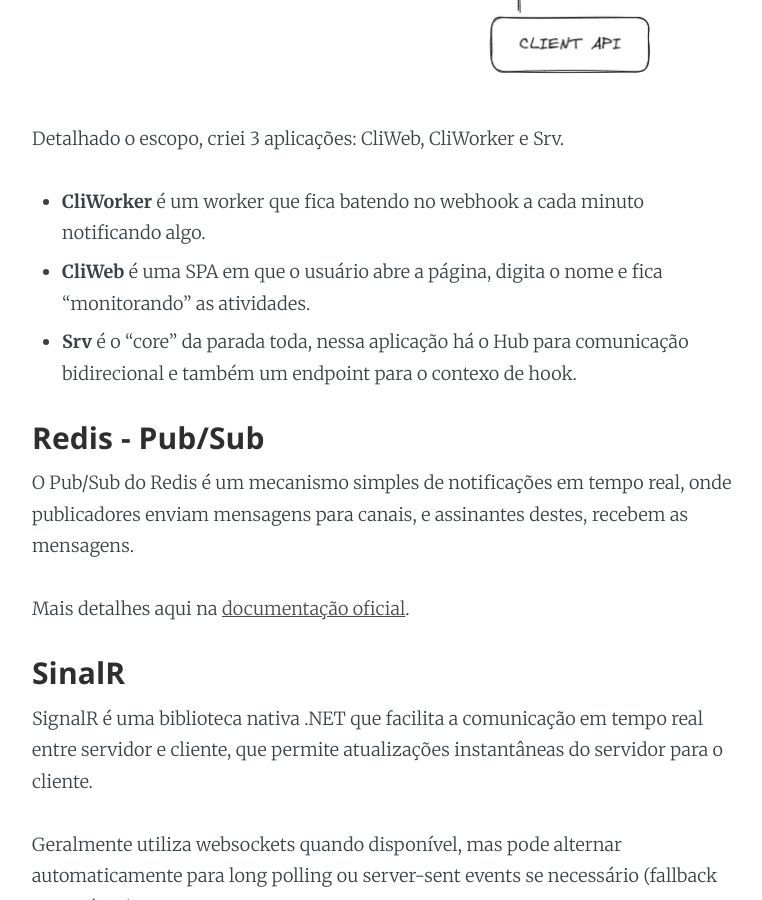
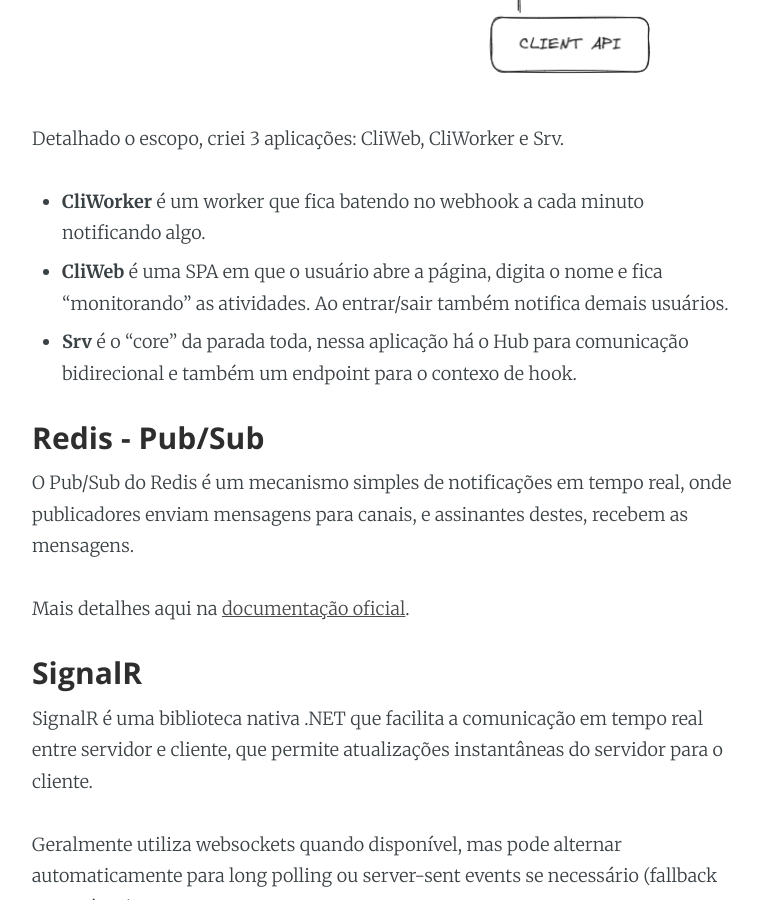
Before and after one commit to libnando/libnando.github.io, a Jekyll site: the page built from _posts/2025-06-19-comunicacao-bidirecional-brincando-com-signalr-redis-dotnet.markdown, in a window 1280 px wide and 900 px high, scrolled down 1055 px. Shown: the whole window, without its empty margins (253-1015 px from the left). Built offline with Jekyll 4.4.1, drawn with Linux system fonts in a browser that asks for light colours.

Commit message:
chore: improvements

```diff
--- a/_posts/2025-06-19-comunicacao-bidirecional-brincando-com-signalr-redis-dotnet.markdown
+++ b/_posts/2025-06-19-comunicacao-bidirecional-brincando-com-signalr-redis-dotnet.markdown
@@ -17,7 +17,7 @@ A imagem abaixo representa o fluxo esplanado acima.
 Detalhado o escopo, criei 3 aplicações: CliWeb, CliWorker e Srv.
 
 - <b>CliWorker</b> é um worker que fica batendo no webhook a cada minuto notificando algo.
-- <b>CliWeb</b> é uma SPA em que o usuário abre a página, digita o nome e fica "monitorando" as atividades.
+- <b>CliWeb</b> é uma SPA em que o usuário abre a página, digita o nome e fica "monitorando" as atividades. Ao entrar/sair também notifica demais usuários.
 - <b>Srv</b> é o "core" da parada toda, nessa aplicação há o Hub para comunicação bidirecional e também um endpoint para o contexo de hook.
 
 ### Redis - Pub/Sub
@@ -26,7 +26,7 @@ O Pub/Sub do Redis é um mecanismo simples de notificações em tempo real, onde
 
 Mais detalhes aqui na <a target="_blank" href="https://redis.io/docs/latest/develop/interact/pubsub/">documentação oficial</a>.
 
-### SinalR
+### SignalR
 
 SignalR é uma biblioteca nativa .NET que facilita a comunicação em tempo real entre servidor e cliente, que permite atualizações instantâneas do servidor para o cliente.
 
```
